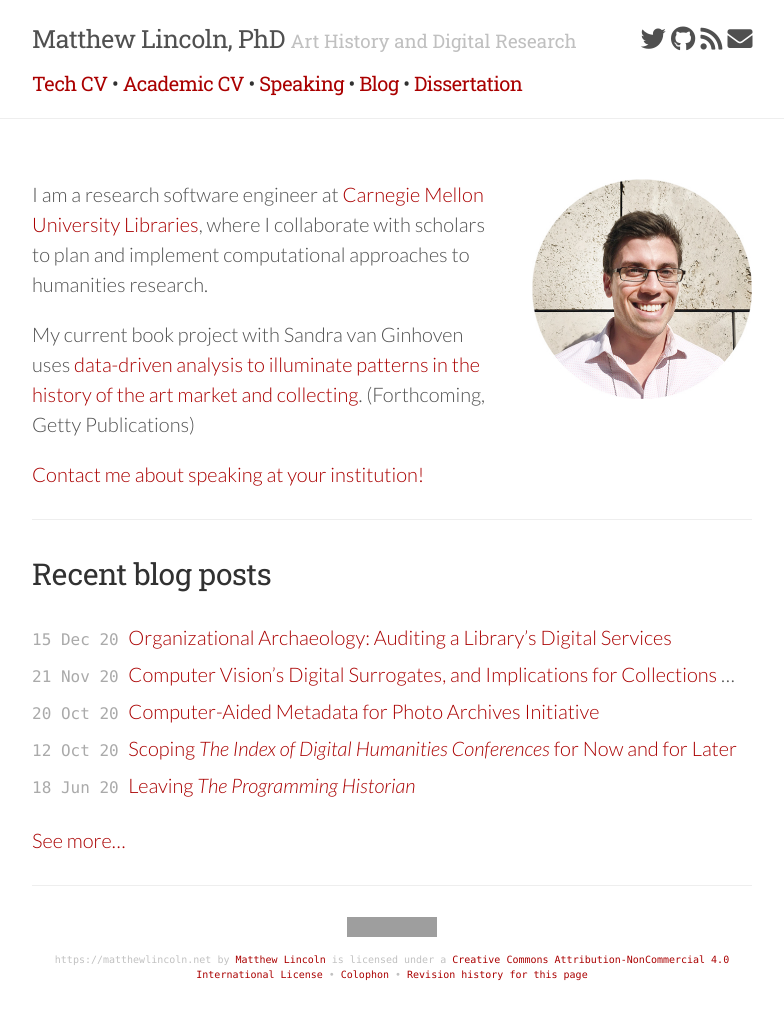
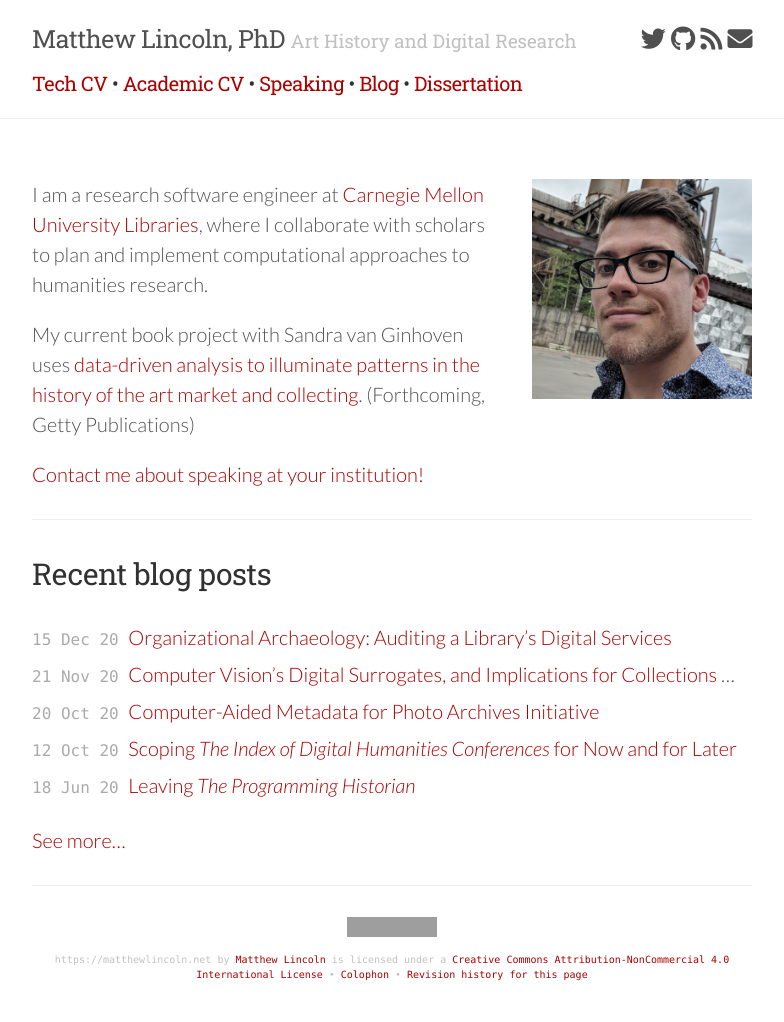
Before and after one commit to mdlincoln/mdlincoln.github.io, a Jekyll site: the page built from index.md, in a window 1280 px wide. Shown: the whole page, without its empty margins (248-1032 px from the left). Built offline with Jekyll 4.4.1, drawn with Linux system fonts in a browser that asks for light colours; nearby versions of some CDN libraries; grey boxes are pictures that could not be loaded.

Commit message:
luxembourg headshot

```diff
--- a/index.md
+++ b/index.md
@@ -4,7 +4,7 @@ title: Home
 show_title: false
 ---
 
-<img id="headshot" height="250" width="250" src="/assets/images-display/getty_headshot.png" alt="mlincoln headshot" />
+<img id="headshot" height="250" width="250" src="/assets/images-display/luxembourg_headshot.jpeg" alt="mlincoln headshot" />
 
 I am a research software engineer at [Carnegie Mellon University Libraries](http://library.cmu.edu/), where I collaborate with scholars to plan and implement computational approaches to humanities research.
 
```
Also changed, not shown: assets/images-display/luxembourg_headshot.jpeg (added).
